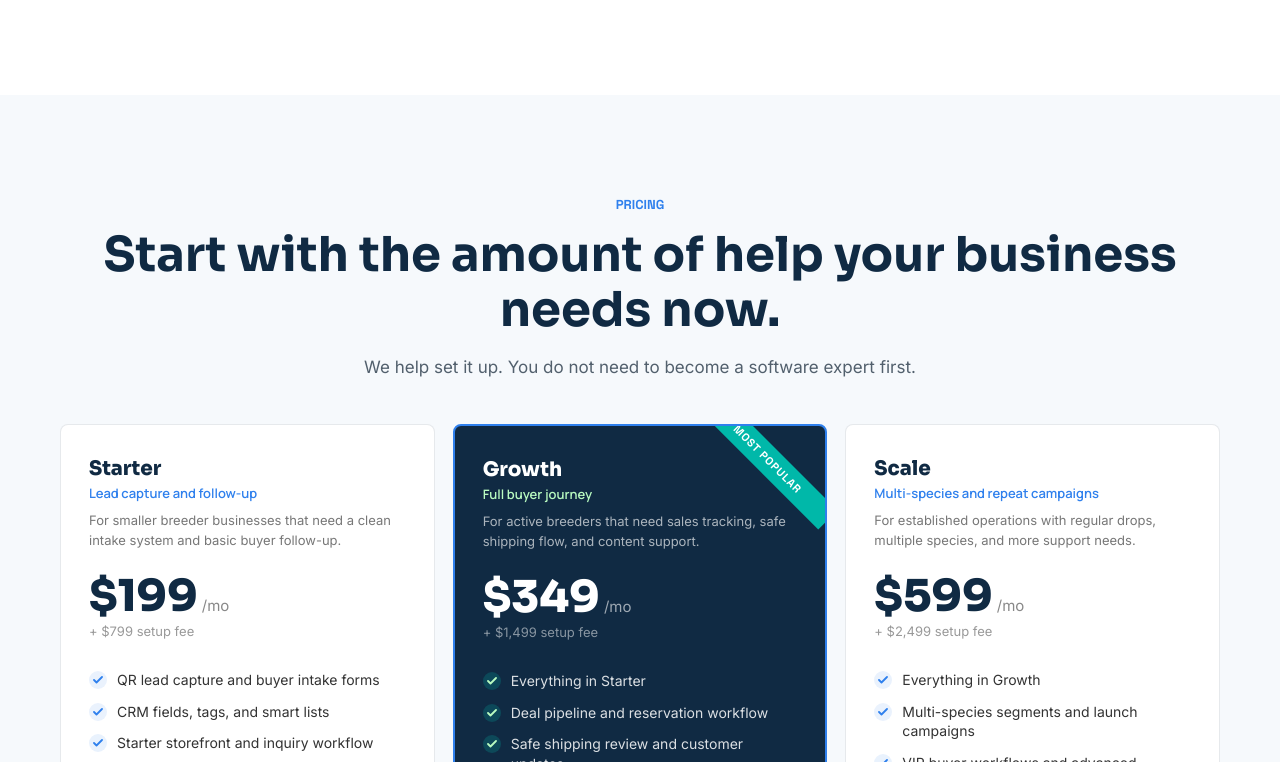
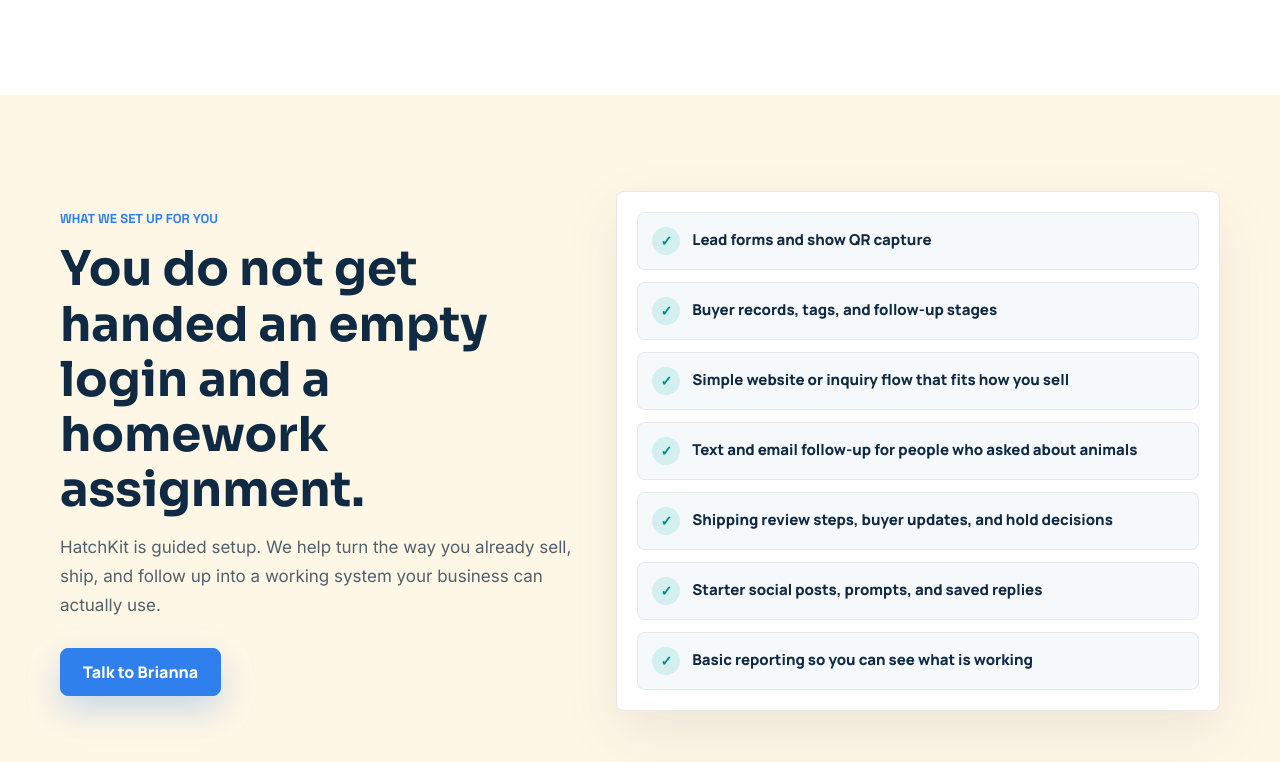
Before and after one commit to atlantahouseplants/HatchKit-ai, a Next.js app: page / in a window 1280 px wide. Shown: the part 5878-6640 px from the top of the page. Built offline with nearby package versions, Linux system fonts and the light colour scheme.

Commit message:
Refresh HatchKit marketing site

```diff
--- a/app/demo/page.tsx
+++ b/app/demo/page.tsx
@@ -1,6 +1,7 @@
 'use client';
 
 import { useState } from "react";
+import SetupChecklist from "@/components/SetupChecklist";
 import VideoSection from "@/components/show/VideoSection";
 
 type DemoFormData = {
@@ -237,6 +238,12 @@
         </div>
       </section>
 
+      <section className="hk-section">
+        <div className="hk-shell">
+          <SetupChecklist compact showCta={false} />
+        </div>
+      </section>
+
       <VideoSection />
 
       <style>{`
--- a/app/globals.css
+++ b/app/globals.css
@@ -589,6 +589,66 @@
   padding: 18px;
 }
 
+.hk-setup-checklist {
+  align-items: center;
+  display: grid;
+  gap: 42px;
+  grid-template-columns: minmax(0, 0.92fr) minmax(360px, 1.08fr);
+}
+
+.hk-setup-checklist .hk-button {
+  margin-top: 28px;
+}
+
+.hk-setup-list {
+  background: #ffffff;
+  border: 1px solid rgba(16, 42, 67, 0.1);
+  border-radius: 8px;
+  box-shadow: 0 22px 60px rgba(16, 42, 67, 0.08);
+  display: grid;
+  gap: 12px;
+  padding: 20px;
+}
+
+.hk-setup-list-compact {
+  box-shadow: none;
+}
+
+.hk-setup-item {
+  align-items: flex-start;
+  background: #F6F9FC;
+  border: 1px solid rgba(16, 42, 67, 0.08);
+  border-radius: 8px;
+  display: grid;
+  gap: 12px;
+  grid-template-columns: 28px 1fr;
+  padding: 14px;
+}
+
+.hk-setup-item span {
+  align-items: center;
+  background: rgba(0, 184, 169, 0.14);
+  border-radius: 999px;
+  color: #008C82;
+  display: flex;
+  font-family: var(--font-accent);
+  font-size: 14px;
+  font-weight: 900;
+  height: 28px;
+  justify-content: center;
+  line-height: 1;
+  width: 28px;
+}
+
+.hk-setup-item p {
+  color: #102A43;
+  font-family: var(--font-subheading);
+  font-size: 15px;
+  font-weight: 800;
+  line-height: 1.45;
+  margin: 2px 0 0;
+}
+
 .hk-final-cta {
   background:
     linear-gradient(135deg, rgba(47, 128, 237, 0.18), transparent 38%),
@@ -601,7 +661,8 @@
 
 @media (max-width: 980px) {
   .hk-hero-layout,
-  .hk-split {
+  .hk-split,
+  .hk-setup-checklist {
     grid-template-columns: 1fr;
   }
 
--- a/app/page.tsx
+++ b/app/page.tsx
@@ -3,6 +3,7 @@
 import ScrollReveal from "@/components/ScrollReveal";
 import PricingCard from "@/components/PricingCard";
 import FAQAccordion from "@/components/FAQAccordion";
+import SetupChecklist from "@/components/SetupChecklist";
 import VideoSection from "@/components/show/VideoSection";
 import {
   AIShippingIcon,
@@ -450,6 +451,14 @@
         </div>
       </section>
 
+      <section className="hk-section hk-section-eggshell">
+        <div className="hk-shell">
+          <ScrollReveal>
+            <SetupChecklist />
+          </ScrollReveal>
+        </div>
+      </section>
+
       <section className="hk-section hk-section-soft">
         <div className="hk-shell">
           <ScrollReveal>
--- a/app/pricing/page.tsx
+++ b/app/pricing/page.tsx
@@ -2,6 +2,7 @@
 import Link from "next/link";
 import PricingCard from "@/components/PricingCard";
 import ScrollReveal from "@/components/ScrollReveal";
+import SetupChecklist from "@/components/SetupChecklist";
 
 export const metadata: Metadata = {
   title: "Pricing - HatchKit Setup and Monthly Plans",
@@ -113,6 +114,14 @@
       <section className="hk-section">
         <div className="hk-shell">
           <ScrollReveal>
+            <SetupChecklist compact />
+          </ScrollReveal>
+        </div>
+      </section>
+
+      <section className="hk-section">
+        <div className="hk-shell">
+          <ScrollReveal>
             <span className="hk-kicker">Compare plans</span>
             <h2 className="hk-section-heading">Designed around how much busywork you want off your plate.</h2>
             <p className="hk-section-copy">
--- /dev/null
+++ b/components/SetupChecklist.tsx
@@ -0,0 +1,47 @@
+import Link from "next/link";
+
+const setupItems = [
+  "Lead forms and show QR capture",
+  "Buyer records, tags, and follow-up stages",
+  "Simple website or inquiry flow that fits how you sell",
+  "Text and email follow-up for people who asked about animals",
+  "Shipping review steps, buyer updates, and hold decisions",
+  "Starter social posts, prompts, and saved replies",
+  "Basic reporting so you can see what is working",
+];
+
+type SetupChecklistProps = {
+  compact?: boolean;
+  showCta?: boolean;
+};
+
+export default function SetupChecklist({ compact = false, showCta = true }: SetupChecklistProps) {
+  return (
+    <div className="hk-setup-checklist">
+      <div>
+        <span className="hk-kicker">What we set up for you</span>
+        <h2 className="hk-section-heading">
+          You do not get handed an empty login and a homework assignment.
+        </h2>
+        <p className="hk-section-copy">
+          HatchKit is guided setup. We help turn the way you already sell, ship, and
+          follow up into a working system your business can actually use.
+        </p>
+        {showCta && (
+          <Link href="/demo/" className="hk-button hk-button-primary">
+            Talk to Brianna
+          </Link>
+        )}
+      </div>
+
+      <div className={compact ? "hk-setup-list hk-setup-list-compact" : "hk-setup-list"}>
+        {setupItems.map((item) => (
+          <div className="hk-setup-item" key={item}>
+            <span aria-hidden="true">✓</span>
+            <p>{item}</p>
+          </div>
+        ))}
+      </div>
+    </div>
+  );
+}
```
